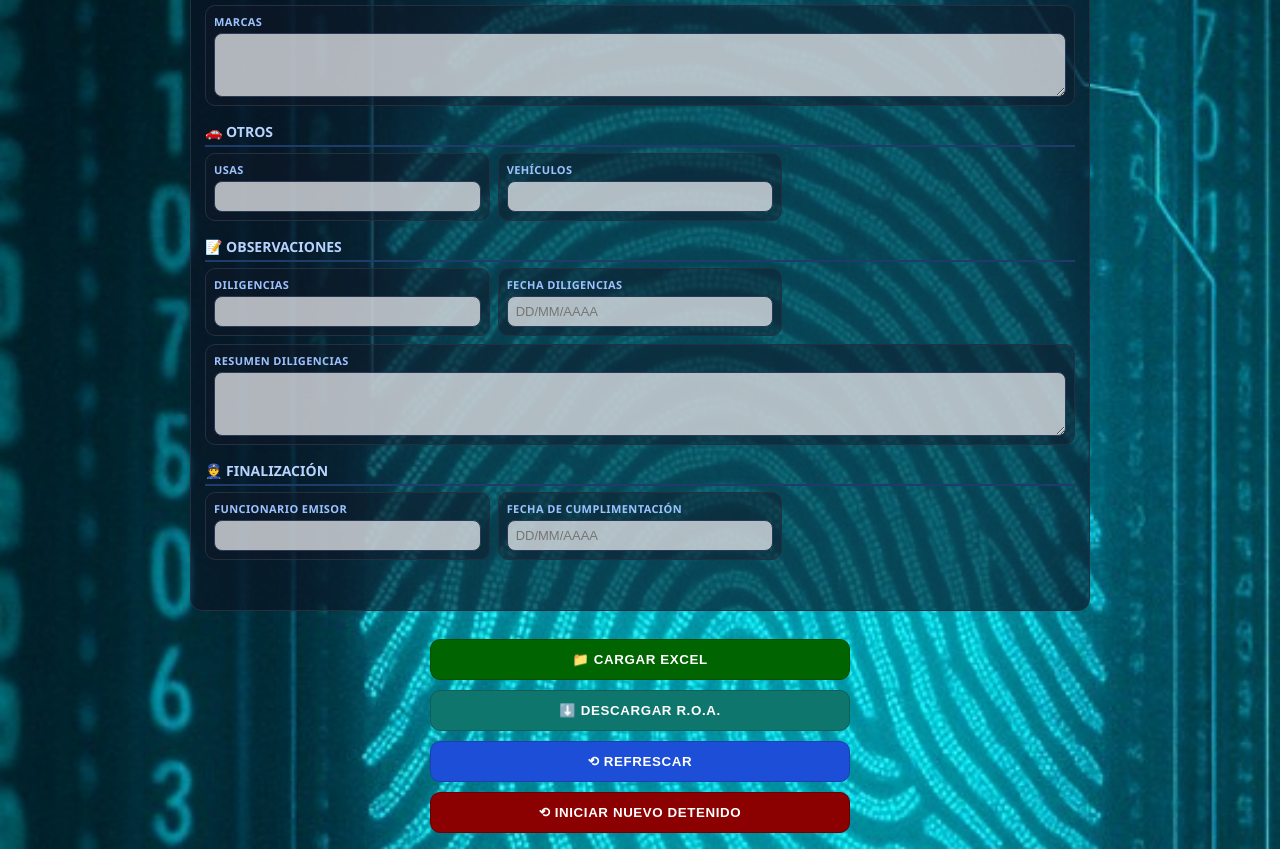
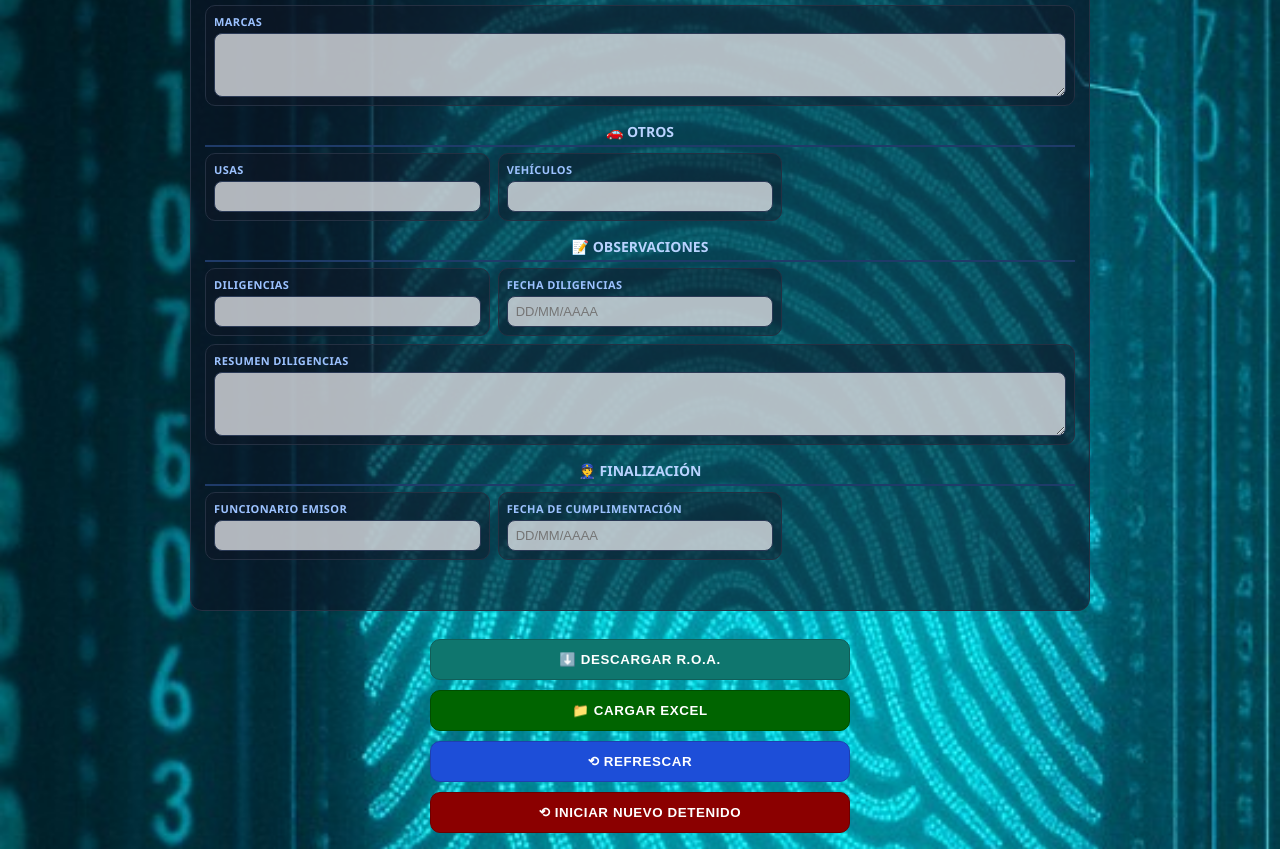
Before and after one commit to GTD-TFS/DETEPOL-ROA, a plain HTML site: page roa.html in a window 1280 px wide. Shown: the part 1114-1963 px from the top of the page. Drawn offline with Linux system fonts and the light colour scheme.

Commit message:
Update roa.html

```diff
--- a/roa.html
+++ b/roa.html
@@ -51,7 +51,7 @@
       border:1px solid var(--border); border-radius:12px; padding:14px;
     }
     h2{
-      margin:16px 0 6px; font-size:14px; text-transform:uppercase; color:#b9d3ff;
+      margin:16px 0 6px; text-align:center; font-size:14px; text-transform:uppercase; color:#b9d3ff;
       border-bottom:2px solid #1f3b69; padding-bottom:4px;
     }
     .grid{ display:grid; gap:8px; grid-template-columns: repeat(1, 1fr); }
@@ -222,8 +222,9 @@ input:focus, select:focus, textarea:focus{
   <!-- Acciones -->
   <div class="actions">
     <input type="file" id="fileInputXLSX" class="mini" accept=".xlsx,.xls"/>
+    <button type="button" class="btn ok" onclick="generarROA()">⬇️ Descargar R.O.A.</button>
     <button type="button" class="btn secondary" onclick="cargarExcel(event)">📁 Cargar EXCEL</button>
-    <button type="button" class="btn ok" onclick="generarROA()">⬇️ Descargar R.O.A.</button>
+
     <button type="button" class="btn warn" onclick="location.reload()">⟲ Refrescar</button>
     <button type="button" class="btn danger" onclick="location.href='index.html'">⟲ Iniciar nuevo detenido</button>
   </div>
```
